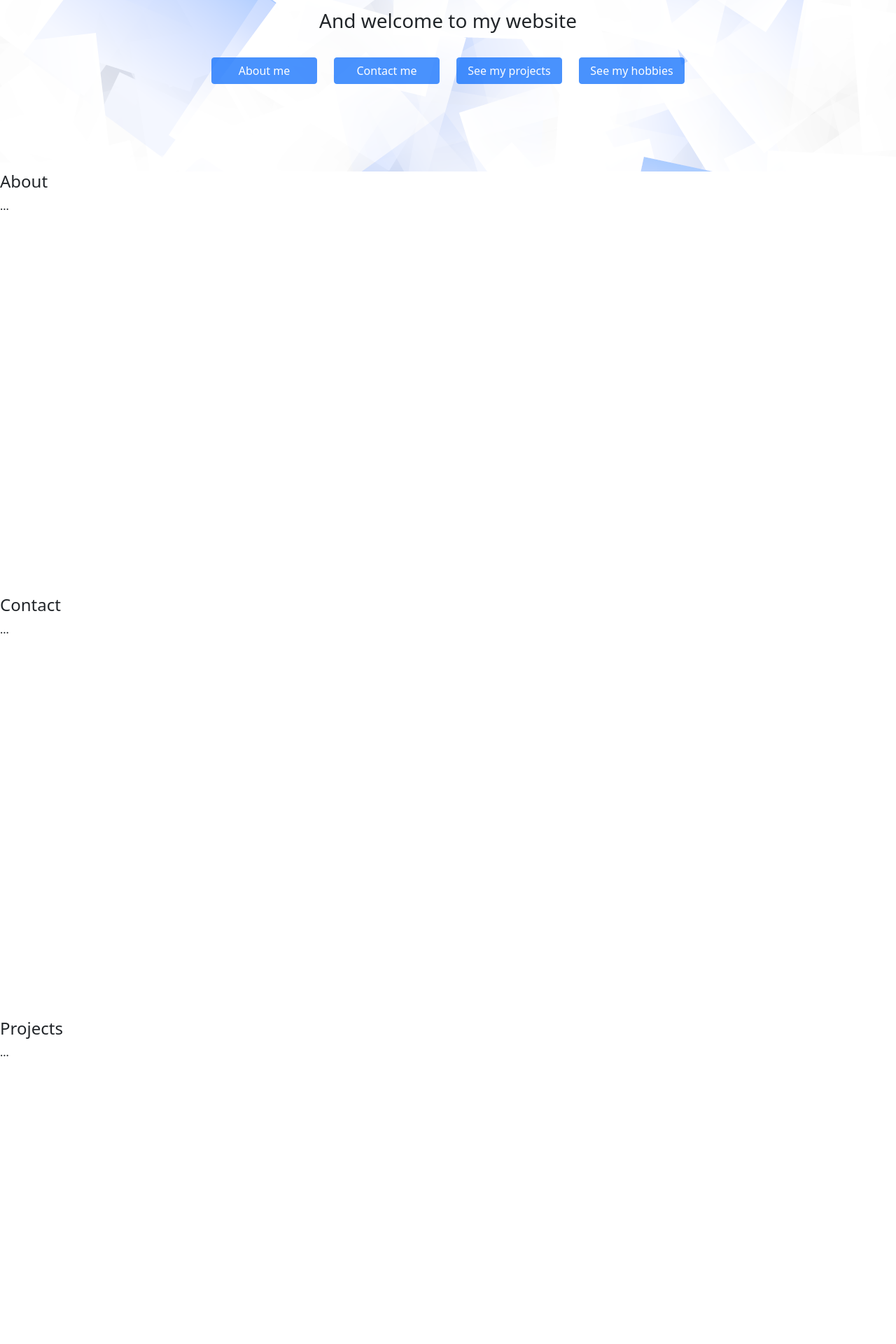
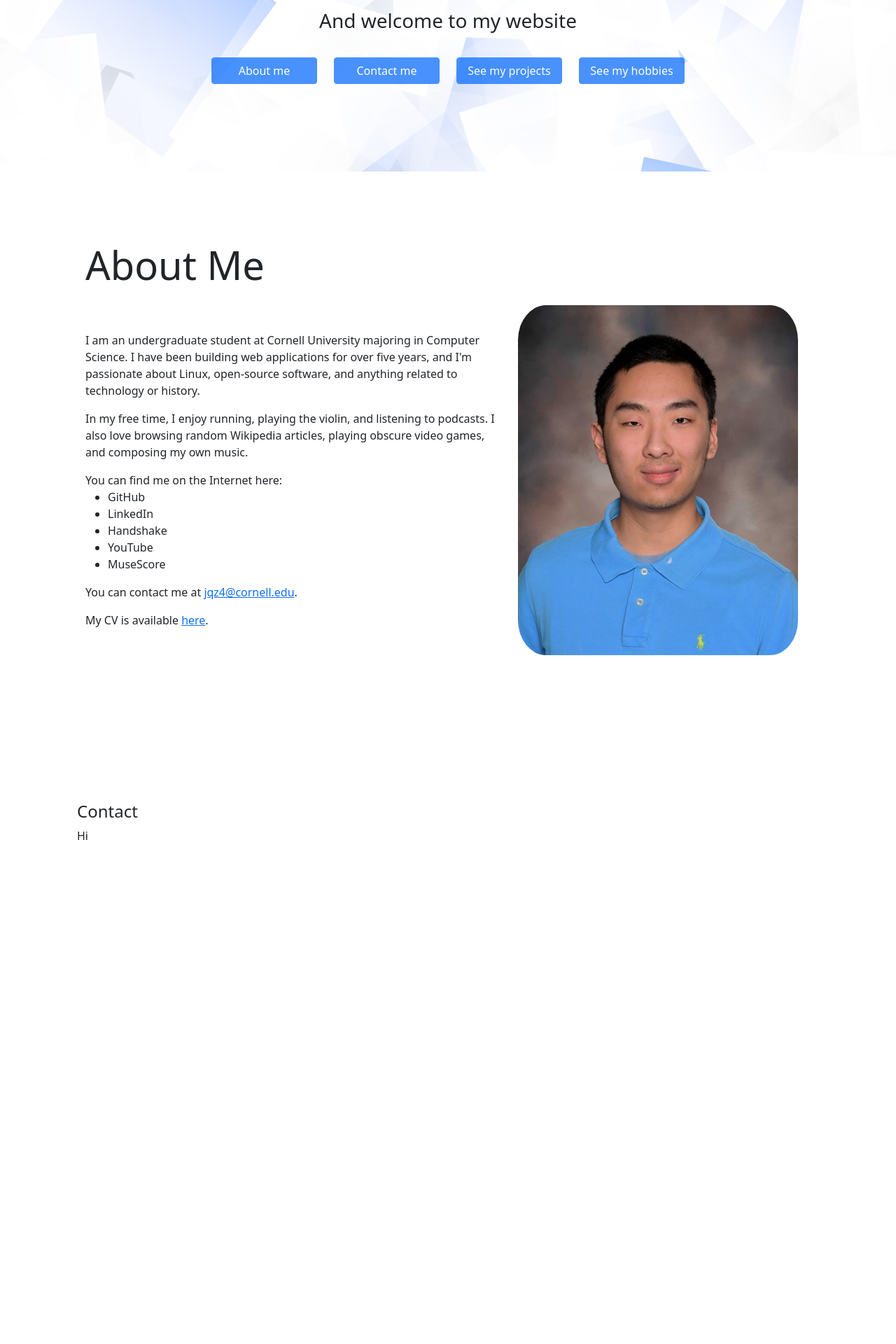
Before and after one commit to jasozh/jasozh.github.io, a PHP site: page /new/index.html in a window 1280 px wide. Shown: the part 555-2475 px from the top of the page at 70% size. Run offline with PHP 8.4, Linux system fonts and the light colour scheme.

Commit message:
Improve animations and add more content

```diff
--- a/new/css/style.css
+++ b/new/css/style.css
@@ -13,6 +13,11 @@
 /* Add CSS animations to all page elements */
 * {
     transition: 0.2s;
+}
+
+/* Hides x overflow to allow animations to slide in images offscreen */
+body {
+    overflow-x: hidden;
 }
 
 
@@ -70,7 +75,7 @@ article#home::before {
 }
 
 /* Ensures actual content is not affected by the transparent pseudolayer */
-.content {
+.home-content {
     position: relative;
     text-align: center;
 }
@@ -115,19 +120,17 @@ img.profile:hover {
 }
 
 img.profile:active {
-    border-radius: 65px;
-    padding: 20px;
+    transform: scale(0.8, 0.8) rotate(10deg);
 }
 
 /* Title and subtitle text animations */
 @keyframes profile-animation {
     0% {
-        padding: 50px;
+        transform: scale(0.7, 0.7);
         opacity: 0.5;
     }
 
     100% {
-        padding: 0px;
         opacity: 1;
     }
 }
@@ -179,6 +182,7 @@ img.profile:active {
 @keyframes button-animation {
     0% {
         opacity: 0;
+        transform: translate(0px, 100px);
     }
 
     50% {
@@ -190,13 +194,51 @@ img.profile:active {
     }
 }
 
-/* Non-mobile styles for articles */
-/* @media screen and (min-width: 768px) {
-    article#home {
-        height: 100vh;
+
+/*
+*
+*  Styling for About
+*
+*/
+
+/* Styling for all page contents */
+.content {
+    padding: 100px 20px 20px 20px;
+    min-height: 100vh;
+    max-width: 1100px;
+    margin: auto;
+}
+
+/* Styling for profile picture */
+img.profile-full {
+    border-radius: 10%;
+}
+
+/* Animation classes for animating images when scrolled into view */
+.not-animated {
+    visibility: hidden;
+}
+
+.animated {
+    animation-name: animated-animation;
+    animation-duration: 1s;
+}
+
+@keyframes animated-animation {
+    0% {
+        opacity: 0;
+        transform: translate(500px, 0px);
     }
+}
 
-    article#about {
-        height: 100vh;
-    }
-} */
+
+/*
+*
+*  Footer styling
+*
+*/
+
+footer {
+    background: #212529;
+    color: #9a9c9e;
+}
--- a/new/index.html
+++ b/new/index.html
@@ -45,10 +45,34 @@
       document.documentElement.style.setProperty("--active-color", "black");
     }
   }
+
+  // Checks if an element is in the viewport
+  function isInViewport(element) {
+    const rect = element.getBoundingClientRect();
+
+    return (
+      rect.top >= 0 &&
+      rect.left >= 0 &&
+      rect.bottom <= (window.innerHeight || document.documentElement.clientHeight) &&
+      rect.right <= (window.innerWidth || document.documentElement.clientWidth)
+    )
+  }
+
+  // Activates animation for elements if they scroll into viewport
+  function scrollAnimate() {
+    const elementList = document.getElementsByClassName("not-animated")
+
+    for (const element of elementList) {
+      if (isInViewport(element)) {
+        element.classList.add("animated")
+        element.classList.remove("not-animated")
+      }
+    }
+  }
 </script>
 
-<body data-bs-spy="scroll" data-bs-target="#navbar" data-bs-offset="100" onload="resizeNavbar()"
-  onresize="resizeNavbar()" onscroll="colorNavbar()">
+<body data-bs-spy="scroll" data-bs-target="#navbar" data-bs-offset="50" onload="resizeNavbar()"
+  onresize="resizeNavbar()" onscroll="colorNavbar(); scrollAnimate()">
   <!-- Header  -->
   <header>
     <nav id="navbar" class="navbar fixed-top navbar-expand-md navbar-light bg-light opacity-75">
@@ -84,13 +108,15 @@
   <main>
     <!-- Home page -->
     <article id="home">
-      <div class="content d-flex flex-column min-vh-100 justify-content-center align-items-center">
+      <div class="home-content d-flex flex-column min-vh-100 justify-content-center align-items-center">
         <div class="py-5"></div>
 
+        <!-- Profile picture and title text -->
         <img class="profile" src="img/profile.png">
         <h1 class="title-text px-2 py-4 display-4"><b>My name is Jason Zheng</b></h1>
         <h3 class="subtitle-text px-2 py-4">And welcome to my website</h3>
 
+        <!-- Button group -->
         <div class="row button-group">
           <div class="col-lg py-1">
             <a href="#about" type="button" class="transparent btn btn-primary btn-block w-100">About me</a>
@@ -110,153 +136,99 @@
       </div>
     </article>
 
-    <article id="about">
-      <h4>About</h4>
-      <p>...</p>
-      <br>
-      <br>
-      <br>
-      <br>
-      <br>
-      <br>
-      <br>
-      <br>
-      <br>
-      <br>
-      <br>
-      <br>
-      <br>
-      <br>
-      <br>
-      <br>
-      <br>
-      <br>
-      <br>
-      <br>
-      <br>
-      <br>
+    <!-- About page -->
+    <article id="about" class="content">
+      <div class="container">
+        <!-- Title -->
+        <h1 class="display-4 pb-3 text-center text-md-start"><b>About Me</b></h1>
+
+        <div class="row flex-row-reverse justify-content-center align-items-center">
+          <!-- Picture -->
+          <div class="col-8 col-md-5">
+            <img class="not-animated profile-full img-fluid" src="img/profile-full.jpg">
+          </div>
+
+          <!-- Text body -->
+          <div class="col-md-7 pt-3">
+            <p>I am an undergraduate student at Cornell University majoring in Computer Science. I have been building
+              web applications for over five years, and I'm passionate about Linux, open-source software, and anything
+              related to technology or history.</p>
+
+            <p>In my free time, I enjoy running, playing the violin, and listening to podcasts. I also love browsing
+              random Wikipedia articles, playing obscure video games, and composing my own music.</p>
+
+            You can find me on the Internet here:
+            <ul>
+              <li>GitHub</li>
+              <li>LinkedIn</li>
+              <li>Handshake</li>
+              <li>YouTube</li>
+              <li>MuseScore</li>
+            </ul>
+
+            <p>You can contact me at <a href="mailto:jqz4@cornell.edu">jqz4@cornell.edu</a>.</p>
+
+            <p>My CV is available <a href="docs/Resume.pdf" target="_blank">here</a>.</p>
+          </div>
+        </div>
+      </div>
     </article>
-    <article id="contact">
+
+    <!-- Contact page -->
+    <article id="contact" class="content">
       <h4>Contact</h4>
-      <p>...</p>
-      <br>
-      <br>
-      <br>
-      <br>
-      <br>
-      <br>
-      <br>
-      <br>
-      <br>
-      <br>
-      <br>
-      <br>
-      <br>
-      <br>
-      <br>
-      <br>
-      <br>
-      <br>
-      <br>
-      <br>
-      <br>
-      <br>
+      Hi
+      </div>
     </article>
-    <article id="projects">
-      <h4>Projects</h4>
-      <p>...</p>
-      <br>
-      <br>
-      <br>
-      <br>
-      <br>
-      <br>
-      <br>
-      <br>
-      <br>
-      <br>
-      <br>
-      <br>
-      <br>
-      <br>
-      <br>
-      <br>
-      <br>
-      <br>
-      <br>
-      <br>
-      <br>
-      <br>
+
+    <!-- Projects page -->
+    <article id="projects" class="content">
+      <div class="container">
+        <!-- Title -->
+        <h1 class="display-4 pb-3 text-center text-md-start"><b>Projects</b></h1>
+
+        <!-- JAdventure -->
+        <div class="row flex-row-reverse justify-content-center align-items-center">
+          <!-- Picture -->
+          <div class="col-md-5">
+            <img class="not-animated img-fluid" src="img/jadventure.png">
+          </div>
+
+          <!-- Text body -->
+          <div class="col-md-7 pt-3">
+            <h1 class="pb-3 text-center text-md-start">JAdventure</h1>
+            <p>JAdventure is a free, text adventure game with a prevalent fantasy theme. Players control their character
+              through simple text commands, and players can earn points by killing monsters and surviving hostile
+              encounters. The primary goal is to earn the maximum amount of points, and a secondary objective is to
+              defeat a cruel beast and restore peace to the lands. JAdventure is open source and available for download
+              on GitHub.</p>
+          </div>
+        </div>
+
+        <!-- Other projects -->
+        <div class="row flex-row-reverse justify-content-center align-items-center">
+        </div>
+      </div>
     </article>
-    <article id="hobbies">
+
+    <!-- Hobbies page -->
+    <article id="hobbies" class="content">
       <h4>Hobbies</h4>
-      <p>...</p>
-      <br>
-      <br>
-      <br>
-      <br>
-      <br>
-      <br>
-      <br>
-      <br>
-      <br>
-      <br>
-      <br>
-      <br>
-      <br>
-      <br>
-      <br>
-      <br>
-      <br>
-      <br>
-      <br>
-      <br>
-      <br>
-      <br>
+      Hi
+      </div>
     </article>
-    <article id="random">
+
+    <!-- Random page -->
+    <article id="random" class="content">
       <h4>Random</h4>
-      <p>...</p>
-      <br>
-      <br>
-      <br>
-      <br>
-      <br>
-      <br>
-      <br>
-      <br>
-      <br>
-      <br>
-      <br>
-      <br>
-      <br>
-      <br>
-      <br>
-      <br>
-      <br>
-      <br>
-      <br>
-      <br>
-      <br>
-      <br>
-      <br>
-      <br>
-      <br>
-      <br>
-      <br>
-      <br>
-      <br>
-      <br>
-      <br>
-      <br>
-      <br>
-      <br>
+      Hi
+      </div>
     </article>
   </main>
 
   <!-- Footer -->
   <footer>
-
+    <p>&copy; Jason Zheng. All rights reserved.</p>
   </footer>
 
   <!-- Bootstrap JS bundle -->
```
Also changed, not shown: new/img/profile-full.jpg (added), 1 other file.
